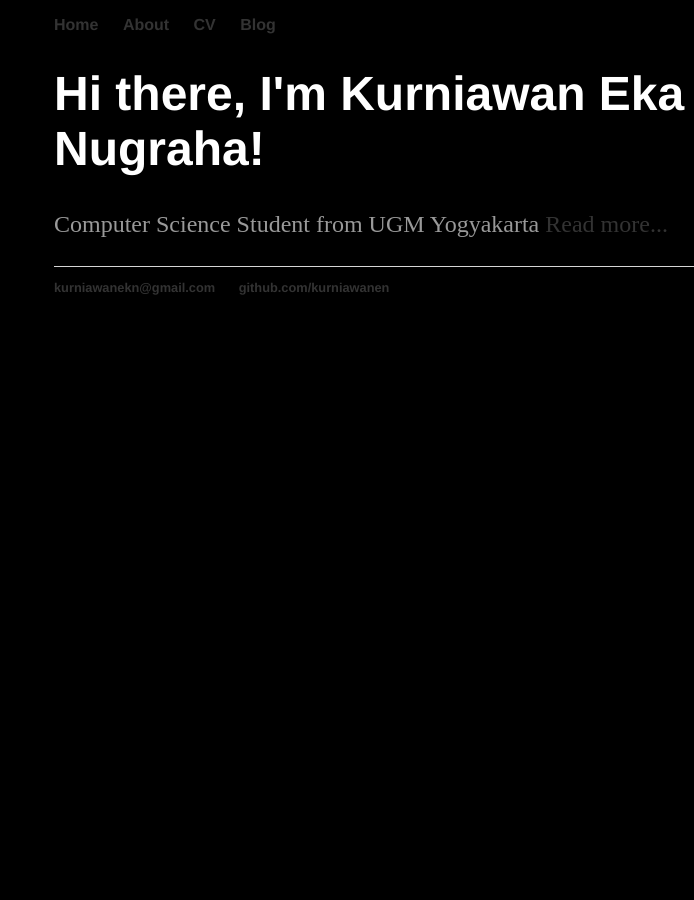
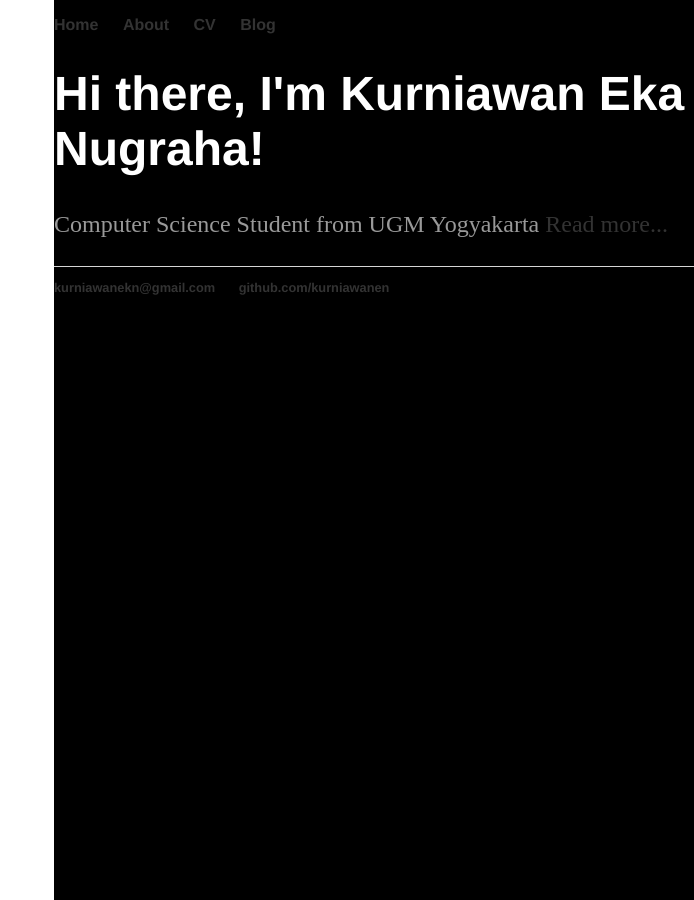
Before and after one commit to ken-kurniawanen/kurniawanen.github.io, a Jekyll site: the page built from index.html, in a window 1280 px wide. Shown: the whole page, without its empty margins (586-1280 px from the left). Built offline with Jekyll 4.4.1, drawn with Linux system fonts in a browser that asks for light colours.

Commit message:
Update main.css

```diff
--- a/css/main.css
+++ b/css/main.css
@@ -1,8 +1,8 @@
-
+html {height:100%; background: white;}
 body {padding:0; margin:0 0 0 50%; background: black; color:#fff; width:50%; min-height:100%; float:right;}
-#left_col {float:left; width:100%; margin-left:-100%; text-align:right; background:white; color:#000;}
-#left_col_inner {padding:10px; color:#532;}
-#right_col {background: black;}
+#left_col {float:left; width:100%; margin-left:-100%; text-align:right; background:white no-repeat right top; color:#000;}
+#left_col_inner {padding:10px; color:black;}
+#right_col {background:black no-repeat left top;}
 #right_col_inner {padding:10px; color:#fec;}
 
 
```
